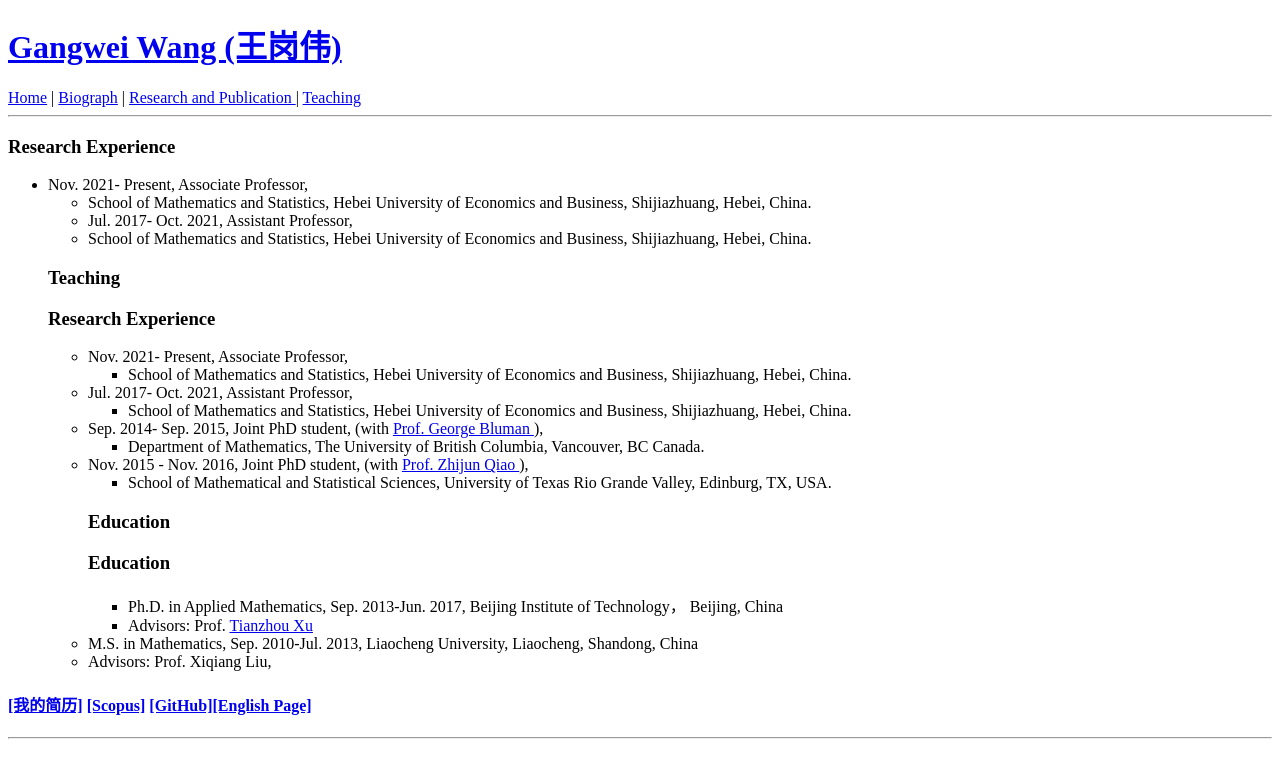
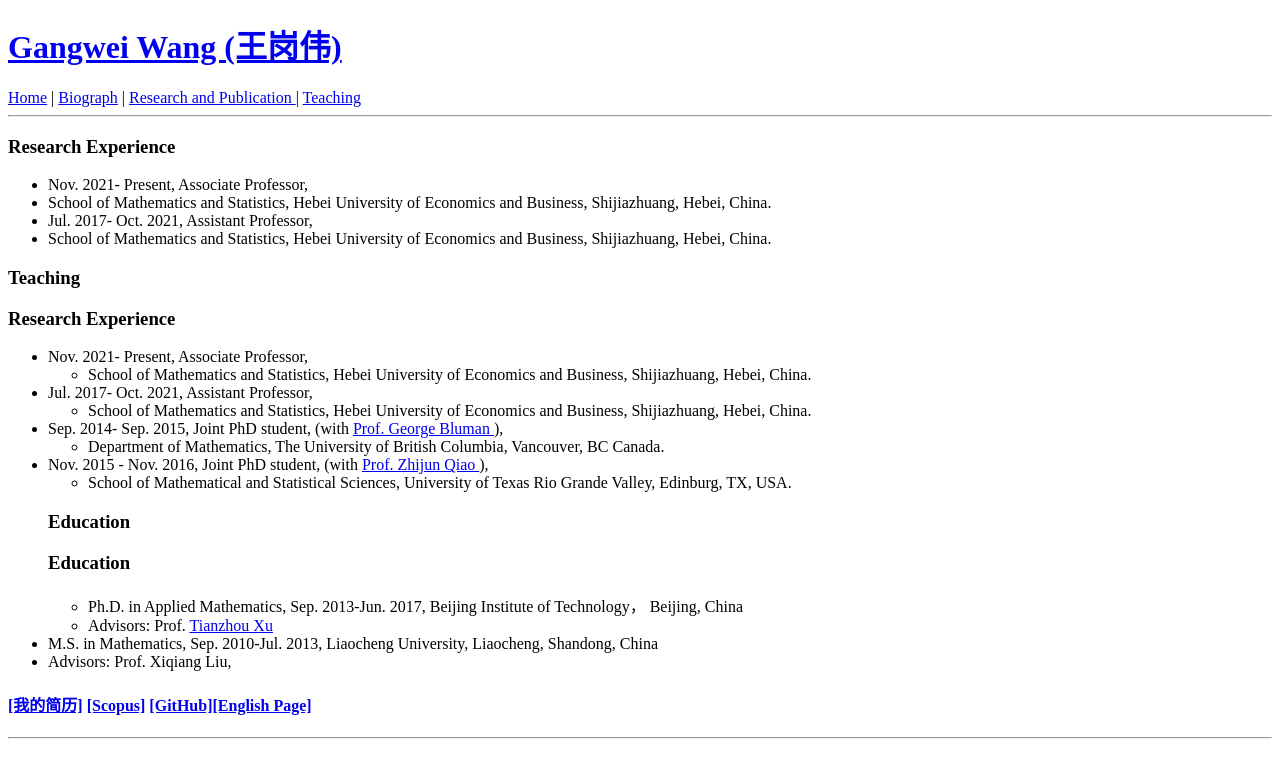
Before and after one commit to wanggangwei82/wanggangwei82.github.io, a Jekyll site: the page built from biography/index.html, in a window 1280 px wide. Shown: the top 778 px of the page. Built offline with Jekyll 4.4.1, drawn with Linux system fonts in a browser that asks for light colours.

```diff
--- a/biography/index.html
+++ b/biography/index.html
@@ -10,12 +10,9 @@ layout: default
 <!-- wp:list {"fontSize":"small"} -->
 <ul class="has-small-font-size"><!-- wp:list-item -->
 <li>Nov. 2021- Present, Associate Professor,
-  <!-- wp:list -->
-<ul><!-- wp:list-item -->
   <li>School of Mathematics and Statistics,
 Hebei University of Economics and Business, Shijiazhuang, Hebei, China.</li>
 <!-- /wp:list-item -->
-
 <!-- wp:list-item -->
 <li>Jul. 2017- Oct. 2021, Assistant Professor,</li>
   <li>School of Mathematics and Statistics,
```
